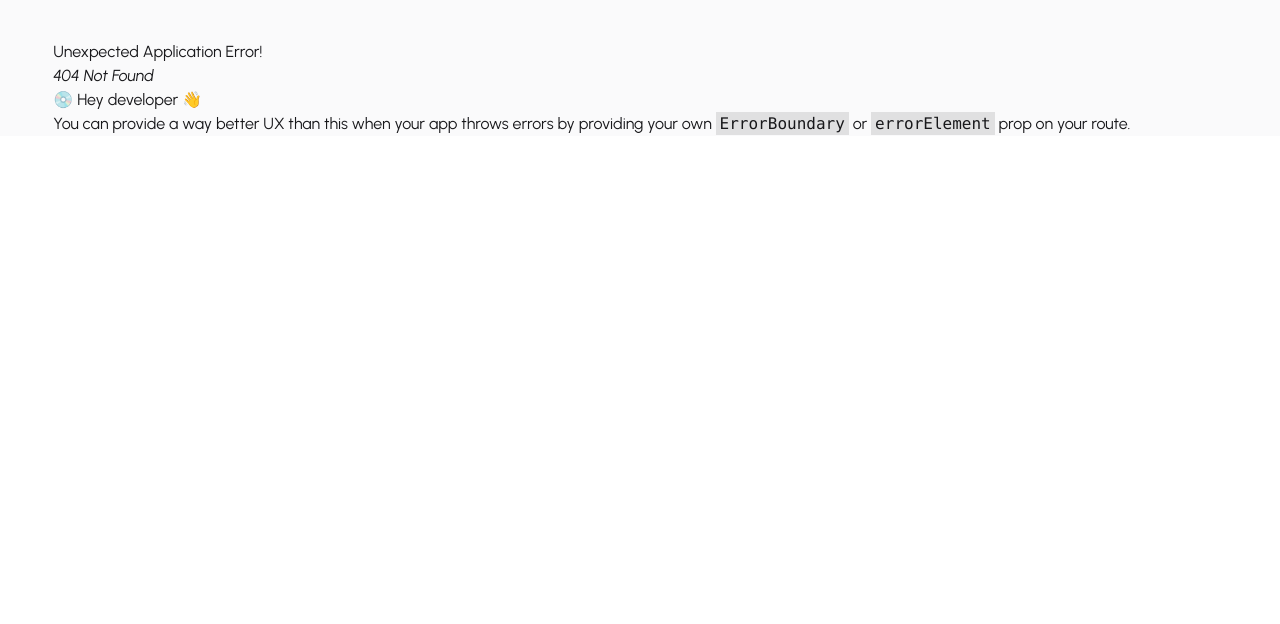
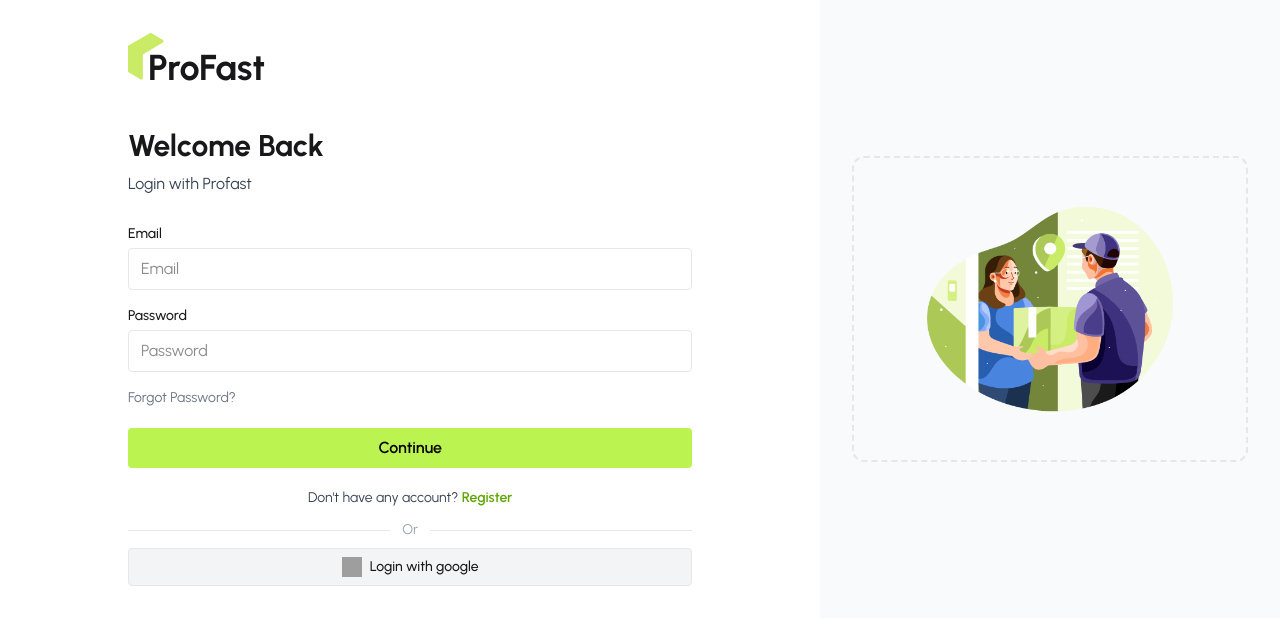
Before and after one commit to mdtanvirislamrakib/Zap-Shift-Client-Side, a React (Vite) app: page /login in a window 1280 px wide. Before the commit this address had no page. Shown: the top 624 px of the page. Built offline with nearby package versions, Linux system fonts and the light colour scheme; grey boxes are pictures that could not be loaded.

Commit message:
setup auth layout

```diff
--- a/package.json
+++ b/package.json
@@ -15,6 +15,7 @@
     "framer-motion": "^12.18.1",
     "react": "^19.1.0",
     "react-dom": "^19.1.0",
+    "react-hook-form": "^7.58.1",
     "react-icons": "^5.5.0",
     "react-responsive-carousel": "^3.2.23",
     "react-router": "^7.6.2",
--- /dev/null
+++ b/src/AuthLayouts/AuthLayout.jsx
@@ -0,0 +1,29 @@
+import React from 'react';
+import { Outlet } from 'react-router';
+import authImage from "../assets/authImage.png";
+
+const AuthLayout = () => {
+    return (
+        <div className='flex w-full bg-white'>
+            {/* Left: Auth Form (50%) */}
+            <div className='w-full flex items-center justify-center p-8'>
+                <div className='w-full'>
+                    <Outlet />
+                </div>
+            </div>
+
+            {/* Right: Illustration (50%) */}
+            <div className='hidden md:flex items-center justify-center bg-gray-50 p-8'>
+                <div className="border-2 border-dashed border-gray-200 rounded-xl p-8">
+                    <img
+                        src={authImage}
+                        alt="Authentication Illustration"
+                        className="w-full object-contain"
+                    />
+                </div>
+            </div>
+        </div>
+    );
+};
+
+export default AuthLayout;
--- /dev/null
+++ b/src/Pages/Login/Login.jsx
@@ -0,0 +1,74 @@
+import React from "react";
+import ProfastLogo from "../../Shared/ProFastLogo/ProfastLogo";
+
+const Login = () => {
+    return (
+        <div className=" bg-white w-full">
+            {/* Left: Login Form */}
+            <div className="w-full flex flex-col justify-center px-8 md:px-24">
+                {/* Logo */}
+                <div className="mb-10">
+                    <ProfastLogo></ProfastLogo>
+                </div>
+                {/* Welcome */}
+                <h2 className="text-3xl font-bold mb-2">Welcome Back</h2>
+                <p className="mb-7 text-gray-700">Login with Profast</p>
+                {/* Form */}
+                <form className="space-y-4">
+                    <div>
+                        <label className="block text-sm font-medium mb-1">Email</label>
+                        <input
+                            type="email"
+                            className="w-full border border-gray-200 rounded px-3 py-2 focus:outline-none focus:ring-2 focus:ring-lime-300"
+                            placeholder="Email"
+                        />
+                    </div>
+                    <div>
+                        <label className="block text-sm font-medium mb-1">Password</label>
+                        <input
+                            type="password"
+                            className="w-full border border-gray-200 rounded px-3 py-2 focus:outline-none focus:ring-2 focus:ring-lime-300"
+                            placeholder="Password"
+                        />
+                    </div>
+                    <div className="flex items-center justify-between text-sm">
+                        <span className="text-gray-500">Forgot Password?</span>
+                    </div>
+                    <button
+                        type="submit"
+                        className="w-full bg-lime-300 text-black rounded py-2 font-semibold mt-1 hover:bg-lime-400 transition"
+                    >
+                        Continue
+                    </button>
+                </form>
+                <div className="mt-5 flex flex-col items-center">
+                    <div className="text-sm text-gray-700 mb-1">
+                        Don&apos;t have any account?{" "}
+                        <a href="#" className="text-lime-600 font-semibold hover:underline">
+                            Register
+                        </a>
+                    </div>
+                    <div className="flex items-center my-2 w-full">
+                        <div className="flex-1 border-t border-gray-200"></div>
+                        <span className="mx-3 text-gray-400 text-sm">Or</span>
+                        <div className="flex-1 border-t border-gray-200"></div>
+                    </div>
+                    <button
+                        type="button"
+                        className="w-full bg-gray-100 flex items-center justify-center gap-2 border border-gray-200 rounded py-2 text-sm font-medium hover:bg-gray-200 transition"
+                    >
+                        <img
+                            src="https://www.svgrepo.com/show/475656/google-color.svg"
+                            alt="Google"
+                            className="h-5 w-5"
+                        />
+                        Login with google
+                    </button>
+                </div>
+            </div>
+
+        </div>
+    );
+};
+
+export default Login;
--- a/src/RootLayout/RootLayout.jsx
+++ b/src/RootLayout/RootLayout.jsx
@@ -5,10 +5,13 @@ import Footer from '../Components/Footer/Footer';
 
 const RootLayout = () => {
     return (
-        <div>
-            <Navbar></Navbar>
-            <Outlet></Outlet>
-            <Footer></Footer>
+        <div className=' bg-gray-100/45 pt-10 '>
+            <div className='max-w-11/12 mx-auto'>
+                <Navbar></Navbar>
+                <Outlet></Outlet>
+                <Footer></Footer>
+            </div>
+
         </div>
     );
 };
--- a/src/Router/Router.jsx
+++ b/src/Router/Router.jsx
@@ -3,6 +3,8 @@ import {
 } from "react-router";
 import RootLayout from "../RootLayout/RootLayout";
 import Home from "../Pages/Home";
+import AuthLayout from "../AuthLayouts/AuthLayout";
+import Login from "../Pages/Login/Login";
 
 
 export const router = createBrowserRouter([
@@ -10,10 +12,20 @@ export const router = createBrowserRouter([
     path: "/",
     Component: RootLayout,
     children: [
-        {
-            index: true,
-            Component: Home,
-        }
+      {
+        index: true,
+        Component: Home,
+      }
     ]
   },
+  {
+    path: "/",
+    Component: AuthLayout,
+    children: [
+      {
+        path: "/login",
+        Component: Login
+      }
+    ]
+  }
 ]);
--- a/src/main.jsx
+++ b/src/main.jsx
@@ -16,8 +16,8 @@ AOS.init();
 
 createRoot(document.getElementById('root')).render(
   <StrictMode>
-    <div className=' bg-gray-100/45 pt-10'>
-    <div className='font-urbanist max-w-11/12 mx-auto'>
+    <div className=''>
+    <div className='font-urbanist'>
       <RouterProvider router={router} />
     </div>
     </div>
```
Also changed, not shown: 1 other file (tests, documents, lock files or other folders).
